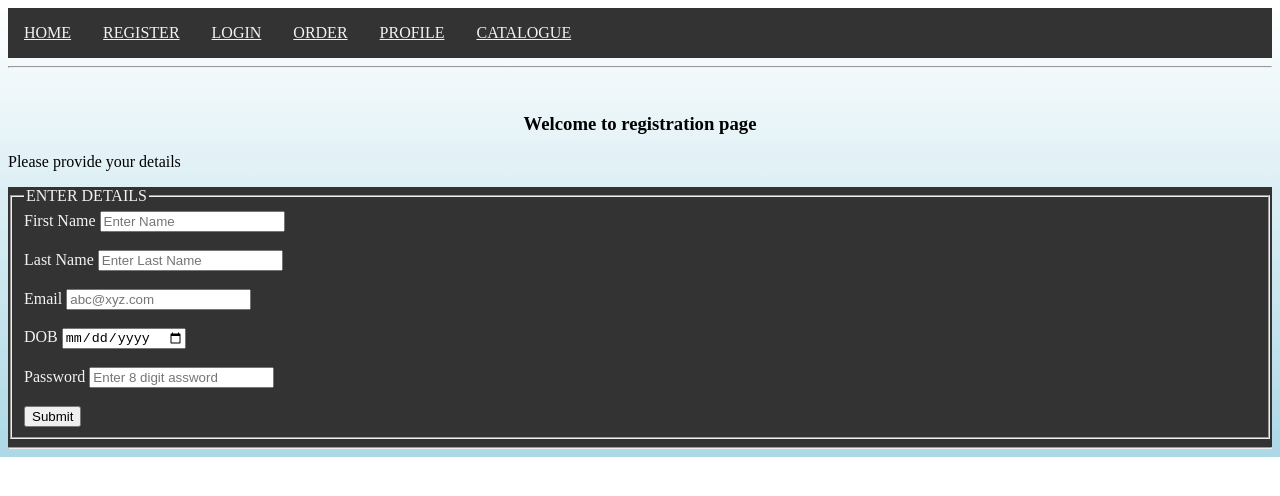
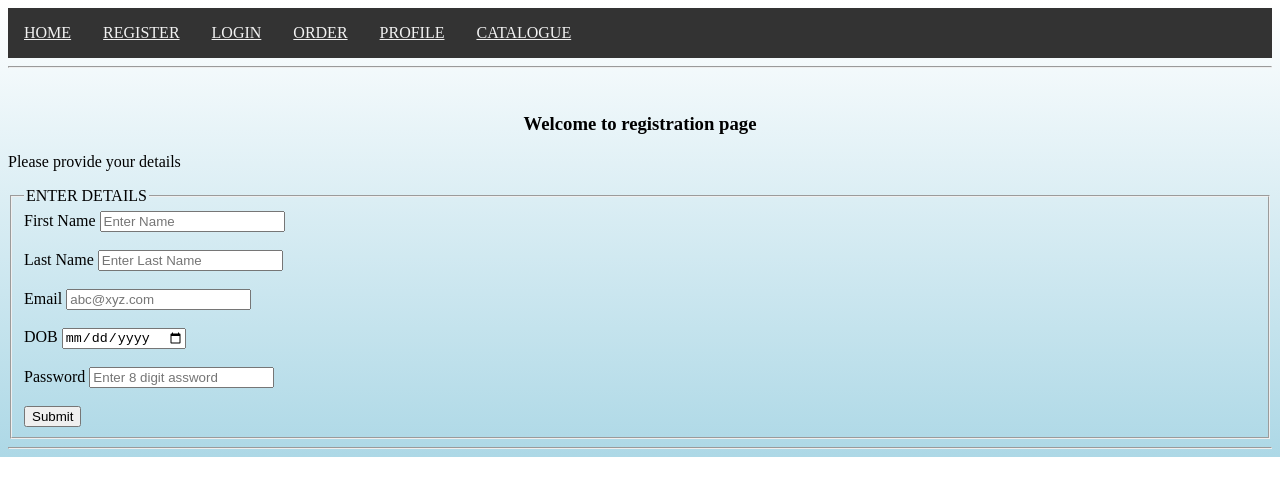
Before and after one commit to krezzx/wtpractical, a plain HTML site: page reg.html in a window 1280 px wide. Drawn offline with Linux system fonts and the light colour scheme.

Commit message:
Update reg.html

```diff
--- a/reg.html
+++ b/reg.html
@@ -22,9 +22,9 @@
     <h3 style="text-align: center;">Welcome to registration page</h3>
     <p>Please provide your details</p>
 
-    <div style="text-align: center; background-color:#333 ;">
+    <div style="text-align: center;">
         <form action="index.html">
-            <fieldset style="text-align: left; color: #f2f2f2;">
+            <fieldset style="text-align: left;">
                 <legend>ENTER DETAILS</legend>
                 <label for="fname">First Name</label>
                 <input type="text" name="fname" id="fname" placeholder="Enter Name"><br><br>
```
